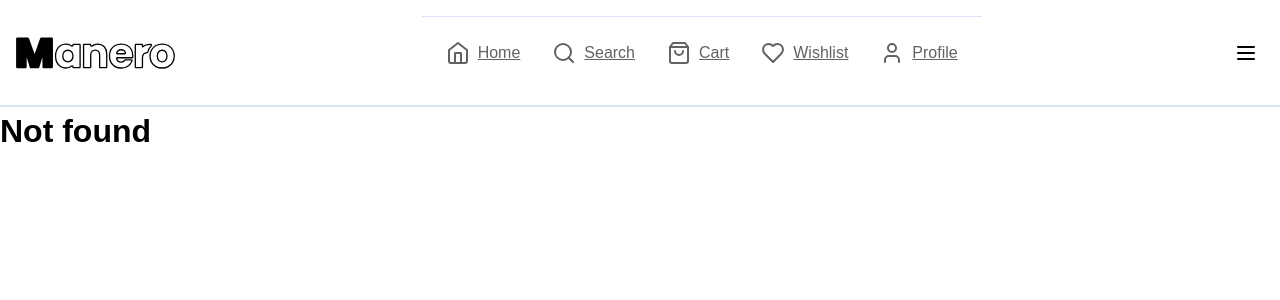
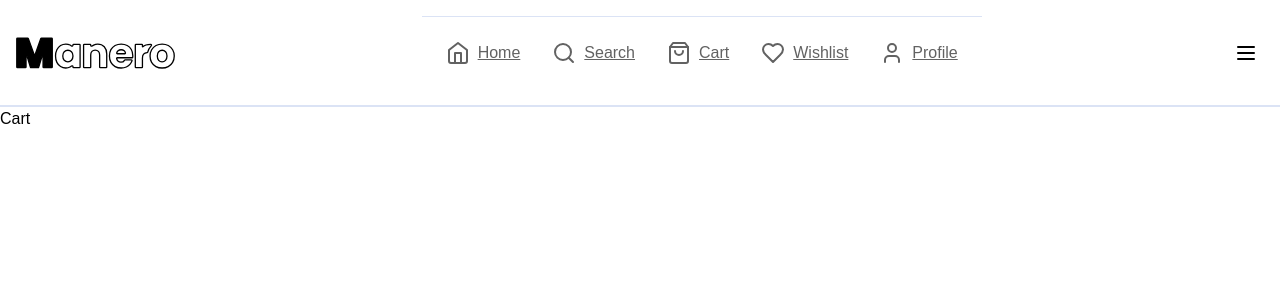
Before and after one commit to ViggoValfridsson/manero-grupp-2, a React (Vite) app in the folder manero-frontend/: page /cart in a window 1280 px wide. Before the commit this address had no page. Shown: the top 300 px of the page. Built offline with nearby package versions, Linux system fonts and the light colour scheme.

Commit message:
Add cart page
Co-authored-by: Leon Lagergren <Lwonla@users.noreply.github.com>

```diff
--- /dev/null
+++ b/manero-frontend/src/pages/Cart.jsx
@@ -0,0 +1,3 @@
+export default function Cart() {
+  return <div>Cart</div>;
+}
--- a/manero-frontend/src/routes.jsx
+++ b/manero-frontend/src/routes.jsx
@@ -1,9 +1,11 @@
+import Cart from "./pages/Cart";
 import Home from "./pages/Home";
 import Search from "./pages/Search";
 
 const routes = [
   { path: "/", element: <Home /> },
   { path: "/search", element: <Search /> },
+  { path: "/cart", element: <Cart /> },
   { path: "*", element: <h1>Not found</h1> },
 ];
 
```
